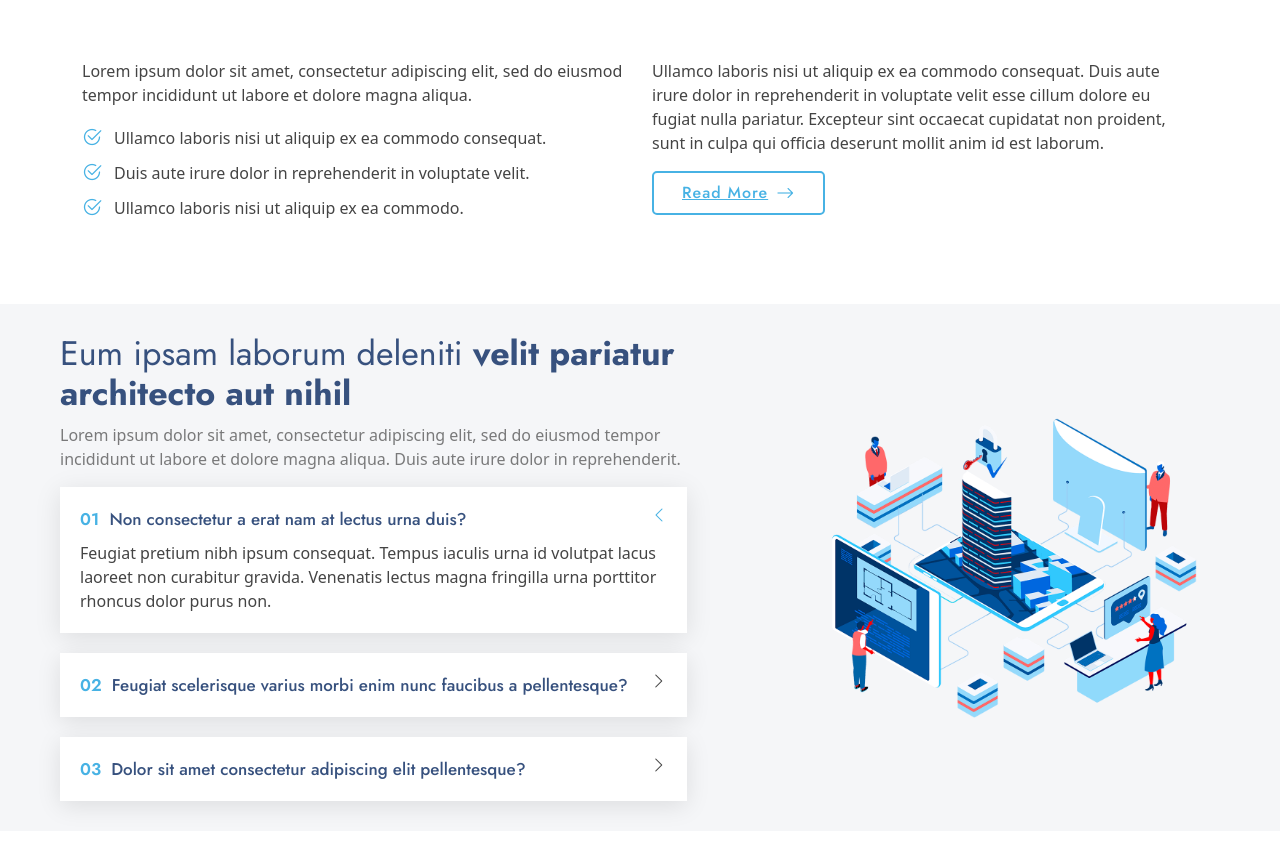
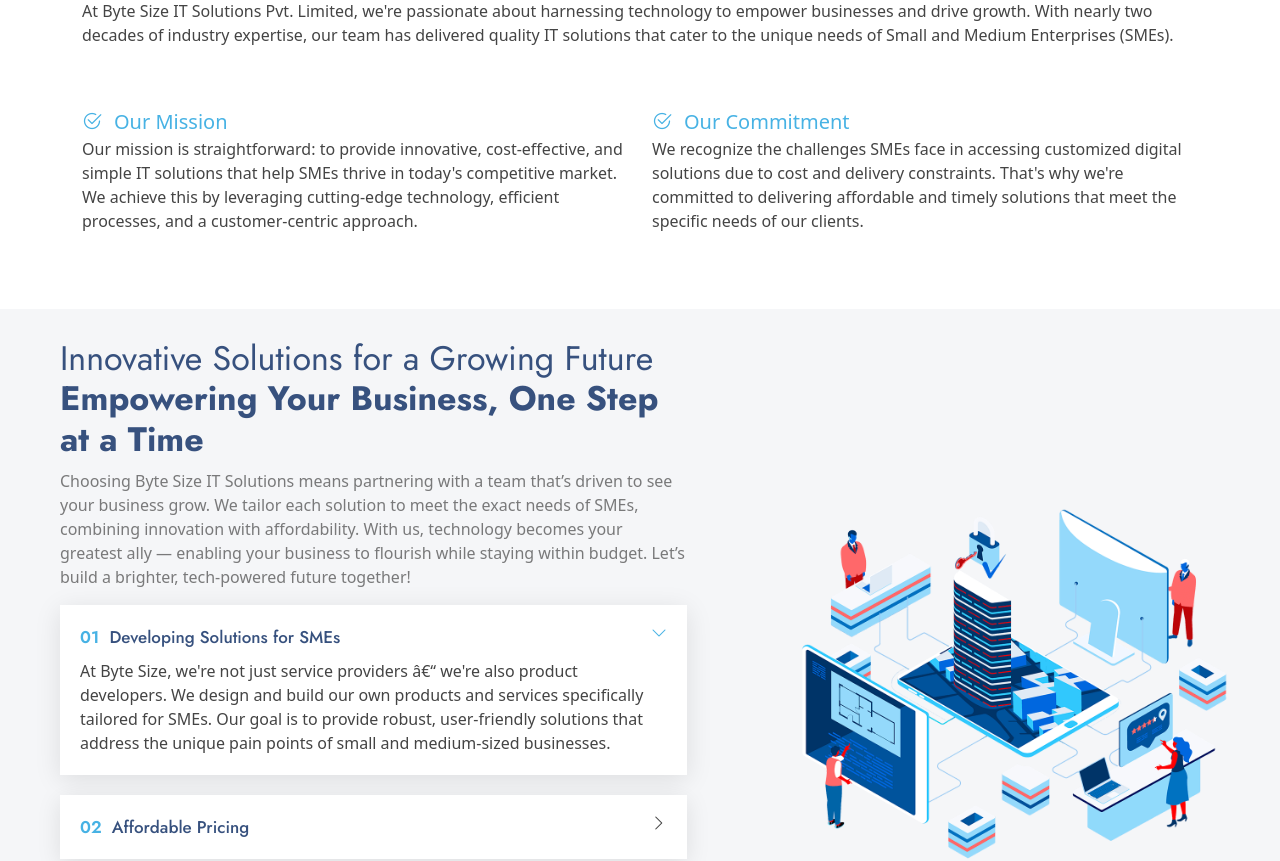
Before and after one commit to DivyaNatchi/BSS, a React (Vite) app: page / in a window 1280 px wide. Shown: the part 860-1721 px from the top of the page. Built offline with nearby package versions, Linux system fonts and the light colour scheme.

Commit message:
step-1 about-us section

```diff
--- a/src/App.jsx
+++ b/src/App.jsx
@@ -27,7 +27,7 @@ export default function () {
       <CallToActionSection />
       <PortfolioSection />
       <TeamSection />
-      <PricingSection />
+      {/* <PricingSection /> */}
       <TestimonialsSection />
       <ContactSection />
       <Footer />
--- a/src/assets/css/aboutSection.css
+++ b/src/assets/css/aboutSection.css
@@ -1,7 +1,18 @@
 /*--------------------------------------------------------------
 # About Section
 --------------------------------------------------------------*/
-.about ul {
+.about .about-us {
+  text-align: left;
+}
+
+.about i,
+.about span {
+  font-size: 20px;
+  padding-right: 4px;
+  color: var(--accent-color);
+}
+
+/* .about ul {
   list-style: none;
   padding: 0;
 }
@@ -47,4 +58,4 @@
 
 .about .read-more:hover i {
   transform: translate(5px, 0);
-}
+} */
--- a/src/assets/css/whyUsSection.css
+++ b/src/assets/css/whyUsSection.css
@@ -3,6 +3,7 @@
 --------------------------------------------------------------*/
 .why-us {
   padding: 30px 0;
+  transition: transform 0.8s ease-out;
 }
 
 .why-us .content h3 {
@@ -21,6 +22,7 @@
   margin-bottom: 20px;
   box-shadow: 0px 5px 25px 0px rgba(0, 0, 0, 0.1);
   overflow: hidden;
+  transition: transform 0.3s ease; /* Add transition to faq-item */
 }
 
 .why-us .faq-container .faq-item:last-child {
@@ -32,7 +34,7 @@
   font-size: 17px;
   line-height: 24px;
   margin: 0 30px 0 0;
-  transition: 0.3s;
+  transition: color 0.3s ease; /* Transition color */
   cursor: pointer;
 }
 
@@ -49,14 +51,16 @@
 .why-us .faq-container .faq-item .faq-content {
   display: grid;
   grid-template-rows: 0fr;
-  transition: 0.3s ease-in-out;
+  opacity: 0;
   visibility: hidden;
-  opacity: 0;
+  transition:
+    opacity 0.3s ease,
+    visibility 0.3s ease; /* Add smooth transitions for visibility and opacity */
+  overflow: hidden;
 }
 
 .why-us .faq-container .faq-item .faq-content p {
   margin-bottom: 0;
-  overflow: hidden;
 }
 
 .why-us .faq-container .faq-item .faq-icon {
@@ -75,7 +79,9 @@
   right: 20px;
   font-size: 16px;
   line-height: 0;
-  transition: 0.3s;
+  transition:
+    transform 0.3s ease,
+    color 0.3s ease;
   cursor: pointer;
 }
 
@@ -89,14 +95,15 @@
 
 .why-us .faq-container .faq-active .faq-content {
   grid-template-rows: 1fr;
+  opacity: 1;
   visibility: visible;
-  opacity: 1;
   padding-top: 10px;
 }
 
 .why-us .faq-container .faq-active .faq-toggle {
   transform: rotate(90deg);
   color: var(--accent-color);
+  transition: transform 0.3s ease;
 }
 
 .why-us .why-us-img {
@@ -107,4 +114,23 @@
 
 .why-us .why-us-img img {
   max-height: 70%;
+  transition: transform 0.8s ease-out; /* Add smooth transition for image */
 }
+
+.why-us .why-us-img img[data-aos="zoom-in"] {
+  transform: scale(1); /* Ensure smooth zoom-in effect */
+}
+
+/* AOS-specific animations (optional) */
+[data-aos="zoom-in"] {
+  transform: scale(1); /* Initial scale */
+  opacity: 0;
+  transition:
+    transform 0.8s ease-out,
+    opacity 0.8s ease-out; /* Smooth zoom-in */
+}
+
+[data-aos="zoom-in"].aos-animate {
+  opacity: 1;
+  transform: scale(1.05); /* Final scale after animation */
+}
--- a/src/components/AboutSection.jsx
+++ b/src/components/AboutSection.jsx
@@ -9,6 +9,13 @@ export default function AboutSection() {
       {/* Section Title */}
       <Container className="section-title" data-aos="fade-up">
         <h2>About Us</h2>
+        <p className="about-us">
+          At Byte Size IT Solutions Pvt. Limited, we're passionate about
+          harnessing technology to empower businesses and drive growth. With
+          nearly two decades of industry expertise, our team has delivered
+          quality IT solutions that cater to the unique needs of Small and
+          Medium Enterprises (SMEs).
+        </p>
       </Container>
 
       <Container>
@@ -20,7 +27,16 @@ export default function AboutSection() {
             data-aos="fade-up"
             data-aos-delay="100"
           >
+            <i className="bi bi-check2-circle me-2"></i>
+            <span>Our Mission</span>
             <p>
+              Our mission is straightforward: to provide innovative,
+              cost-effective, and simple IT solutions that help SMEs thrive in
+              today's competitive market. We achieve this by leveraging
+              cutting-edge technology, efficient processes, and a
+              customer-centric approach.
+            </p>
+            {/* <p>
               Lorem ipsum dolor sit amet, consectetur adipiscing elit, sed do
               eiusmod tempor incididunt ut labore et dolore magna aliqua.
             </p>
@@ -41,25 +57,33 @@ export default function AboutSection() {
                 <i className="bi bi-check2-circle me-2"></i>
                 <span>Ullamco laboris nisi ut aliquip ex ea commodo.</span>
               </li>
-            </ul>
+            </ul> */}
           </Col>
 
           {/* Right Content */}
           <Col lg={6} data-aos="fade-up" data-aos-delay="200">
+            <i className="bi bi-check2-circle me-2"></i>
+            <span>Our Commitment</span>
             <p>
+              We recognize the challenges SMEs face in accessing customized
+              digital solutions due to cost and delivery constraints. That's why
+              we're committed to delivering affordable and timely solutions that
+              meet the specific needs of our clients.
+            </p>
+            {/* <p>
               Ullamco laboris nisi ut aliquip ex ea commodo consequat. Duis aute
               irure dolor in reprehenderit in voluptate velit esse cillum dolore
               eu fugiat nulla pariatur. Excepteur sint occaecat cupidatat non
               proident, sunt in culpa qui officia deserunt mollit anim id est
               laborum.
-            </p>
-            <Button
+            </p> */}
+            {/* <Button
               color="link"
               className="read-more d-inline-flex align-items-center"
             >
               <span>Read More</span>
               <i className="bi bi-arrow-right ms-2"></i>
-            </Button>
+            </Button> */}
           </Col>
         </Row>
       </Container>
--- a/src/components/Hero.jsx
+++ b/src/components/Hero.jsx
@@ -23,8 +23,11 @@ export default function Hero() {
           >
             <h1>Better Solutions For Your Business</h1>
             <p>
-              We are a team of talented designers making websites with Bootstrap
+              Your partner in growth! Byte Size IT Solutions delivers
+              affordable, innovative tech to help SMEs thrive in today’s digital
+              world.
             </p>
+
             <div className="d-flex">
               <Button href="#about" color="primary" className="btn-get-started">
                 Get Started
--- a/src/components/Navbar.jsx
+++ b/src/components/Navbar.jsx
@@ -121,7 +121,7 @@ const NavBar = () => {
                   Team
                 </Link>
               </NavItem>
-              <NavItem>
+              {/* <NavItem>
                 <Link
                   to="pricing"
                   smooth={true}
@@ -130,7 +130,7 @@ const NavBar = () => {
                 >
                   Pricing
                 </Link>
-              </NavItem>
+              </NavItem> */}
               <NavItem>
                 <Link
                   to="contact"
--- a/src/components/WhyUsSection.jsx
+++ b/src/components/WhyUsSection.jsx
@@ -1,17 +1,34 @@
-import React, { useState } from "react";
+import React, { useState, useEffect } from "react";
 import { Container, Row, Col } from "reactstrap";
-import "bootstrap-icons/font/bootstrap-icons.css"; // Import Bootstrap Icons
+import "bootstrap-icons/font/bootstrap-icons.css";
 import "../assets/css/whyUsSection.css";
-
+import Aos from "aos";
 // Import image
-import whyUsImage from "../assets/img/why-us.png"; // Make sure the path is correct for your project
+import whyUsImage from "../assets/img/why-us.png";
 
 export default function WhyUsSection() {
-  const [activeFaq, setActiveFaq] = useState(1); // State to manage active FAQ
+  // State to manage expanded status for each FAQ
+  const [activeFaqs, setActiveFaqs] = useState({
+    1: true,
+    2: false,
+    3: false,
+    4: false,
+  });
 
-  // Toggle active FAQ
+  useEffect(() => {
+    Aos.init({
+      duration: 1000, // Control animation duration
+      easing: "ease-out", // Smooth easing
+      once: true, // Animation happens only once
+    });
+  }, []);
+
+  // Toggle active FAQ, allowing multiple to stay expanded
   const toggleFaq = (index) => {
-    setActiveFaq(activeFaq === index ? null : index);
+    setActiveFaqs((prevState) => ({
+      ...prevState,
+      [index]: !prevState[index], // Toggle the state of the clicked FAQ
+    }));
   };
 
   return (
@@ -29,13 +46,16 @@ export default function WhyUsSection() {
               data-aos-delay="100"
             >
               <h3>
-                <span>Eum ipsam laborum deleniti </span>
-                <strong>velit pariatur architecto aut nihil</strong>
+                <span>Innovative Solutions for a Growing Future </span>
+                <strong>Empowering Your Business, One Step at a Time</strong>
               </h3>
               <p>
-                Lorem ipsum dolor sit amet, consectetur adipiscing elit, sed do
-                eiusmod tempor incididunt ut labore et dolore magna aliqua. Duis
-                aute irure dolor in reprehenderit.
+                Choosing Byte Size IT Solutions means partnering with a team
+                that’s driven to see your business grow. We tailor each solution
+                to meet the exact needs of SMEs, combining innovation with
+                affordability. With us, technology becomes your greatest ally —
+                enabling your business to flourish while staying within budget.
+                Let’s build a brighter, tech-powered future together!
               </p>
             </div>
 
@@ -45,75 +65,48 @@ export default function WhyUsSection() {
               data-aos-delay="200"
             >
               {/* FAQ Items */}
+              {[
+                {
+                  id: 1,
+                  title: "Developing Solutions for SMEs",
+                  content: `At Byte Size, we're not just service providers â€“ we're also product developers. We design and build our own products and services specifically tailored for SMEs. Our goal is to provide robust, user-friendly solutions that address the unique pain points of small and medium-sized businesses.`,
+                },
+                {
+                  id: 2,
+                  title: "Affordable Pricing",
+                  content: `We believe that technology should be accessible to all businesses, regardless of size or budget. That's why we offer our products and services at very reasonable prices, ensuring that SMEs can leverage the power of technology without breaking the bank.
+`,
+                },
+                {
+                  id: 3,
+                  title: "Beyond Business",
+                  content: `At Byte Size IT Solutions, we believe in giving back to the community. As part of our Corporate Social Responsibility (CSR) efforts, we develop products that address everyday needs, supporting small businesses and the public free of charge.`,
+                },
+                {
+                  id: 4,
+                  title: "Our Philosophy",
+                  content: `We don't just solve problems; we craft solutions that empower businesses, promote growth, and support our community. Our team is dedicated to making a positive impact through technology, and we're excited to partner with you on your digital journey.`,
+                },
+              ].map((faq) => (
                 <div
-                className={`faq-item ${activeFaq === 1 ? "faq-active" : ""}`}
+                  key={faq.id}
+                  className={`faq-item ${activeFaqs[faq.id] ? "faq-active" : ""}`}
                 >
-                <h3 onClick={() => toggleFaq(1)}>
-                  <span>01</span> Non consectetur a erat nam at lectus urna
-                  duis?
+                  <h3 onClick={() => toggleFaq(faq.id)}>
+                    <span>{`0${faq.id}`}</span> {faq.title}
                   </h3>
-                {activeFaq === 1 && (
+                  {activeFaqs[faq.id] && (
                     <div className="faq-content">
-                    <p>
-                      Feugiat pretium nibh ipsum consequat. Tempus iaculis urna
-                      id volutpat lacus laoreet non curabitur gravida. Venenatis
-                      lectus magna fringilla urna porttitor rhoncus dolor purus
-                      non.
-                    </p>
+                      <p>{faq.content}</p>
                     </div>
                   )}
                   <i
-                  className={`faq-toggle bi ${activeFaq === 1 ? "bi-chevron-down" : "bi-chevron-right"}`}
+                    // className={`faq-toggle bi ${activeFaqs[faq.id] ? "bi-chevron-down" : "bi-chevron-right"}`}
+                    className={`faq-toggle bi bi-chevron-right`}
+                    onClick={() => toggleFaq(faq.id)}
                   ></i>
                 </div>
-
-              <div
-                className={`faq-item ${activeFaq === 2 ? "faq-active" : ""}`}
-              >
-                <h3 onClick={() => toggleFaq(2)}>
-                  <span>02</span> Feugiat scelerisque varius morbi enim nunc
-                  faucibus a pellentesque?
-                </h3>
-                {activeFaq === 2 && (
-                  <div className="faq-content">
-                    <p>
-                      Dolor sit amet consectetur adipiscing elit pellentesque
-                      habitant morbi. Id interdum velit laoreet id donec
-                      ultrices. Fringilla phasellus faucibus scelerisque
-                      eleifend donec pretium. Est pellentesque elit ullamcorper
-                      dignissim. Mauris ultrices eros in cursus turpis massa
-                      tincidunt dui.
-                    </p>
-                  </div>
-                )}
-                <i
-                  className={`faq-toggle bi ${activeFaq === 2 ? "bi-chevron-down" : "bi-chevron-right"}`}
-                ></i>
-              </div>
-
-              <div
-                className={`faq-item ${activeFaq === 3 ? "faq-active" : ""}`}
-              >
-                <h3 onClick={() => toggleFaq(3)}>
-                  <span>03</span> Dolor sit amet consectetur adipiscing elit
-                  pellentesque?
-                </h3>
-                {activeFaq === 3 && (
-                  <div className="faq-content">
-                    <p>
-                      Eleifend mi in nulla posuere sollicitudin aliquam ultrices
-                      sagittis orci. Faucibus pulvinar elementum integer enim.
-                      Sem nulla pharetra diam sit amet nisl suscipit. Rutrum
-                      tellus pellentesque eu tincidunt. Lectus urna duis
-                      convallis convallis tellus. Urna molestie at elementum eu
-                      facilisis sed odio morbi quis.
-                    </p>
-                  </div>
-                )}
-                <i
-                  className={`faq-toggle bi ${activeFaq === 3 ? "bi-chevron-down" : "bi-chevron-right"}`}
-                ></i>
-              </div>
+              ))}
             </div>
           </Col>
 
@@ -125,6 +118,8 @@ export default function WhyUsSection() {
               className="img-fluid"
               data-aos="zoom-in"
               data-aos-delay="100"
+              data-aos-duration="1200" // Set duration for image animation
+              data-aos-easing="ease-out-cubic" // Smooth easing for image zoom
             />
           </Col>
         </Row>
```
Also changed, not shown: src/assets/css/main.css (+4 -157 lines), src/assets/css/portfolioSection.css (+69 -0 lines), src/assets/css/servicesSection.css (+67 -0 lines). Lines whose indentation alone changed are shown as unchanged.
